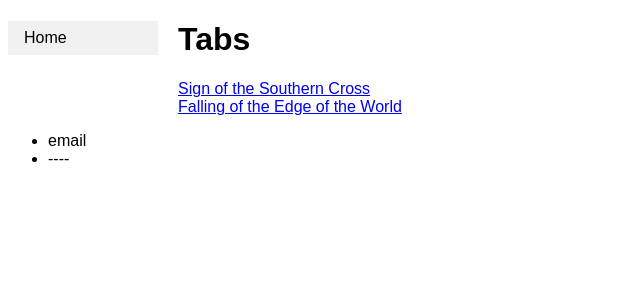
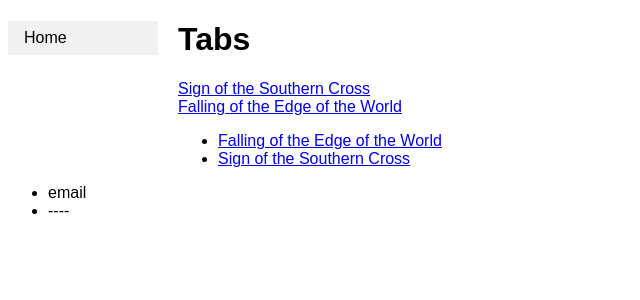
Before and after one commit to jounsss/jounsss.github.io, a Jekyll site: the page built from tab/index.html, in a window 1280 px wide. Shown: the top 300 px of the page, without its empty margins (0-640 px from the left). Built offline with Jekyll 4.4.1, drawn with Linux system fonts in a browser that asks for light colours.

Commit message:
fix typo

```diff
--- a/tab/index.html
+++ b/tab/index.html
@@ -8,7 +8,7 @@ title: jounsss - tabs
 
 <ul>
     {% for page in site.pages %}
-        {% if page.categories contains 'tabulature' %}
+        {% if page.category contains 'tabulature' %}
             <li><a href="{{ page.url }}">{{ page.songtitle }}</a></li>
         {% endif %}
     {% endfor %}
```
